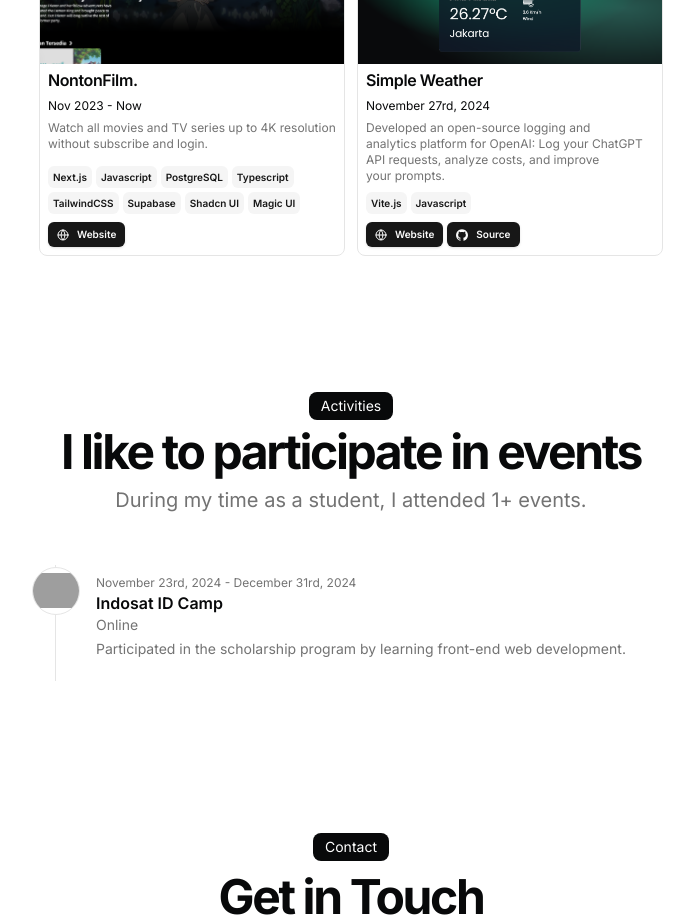
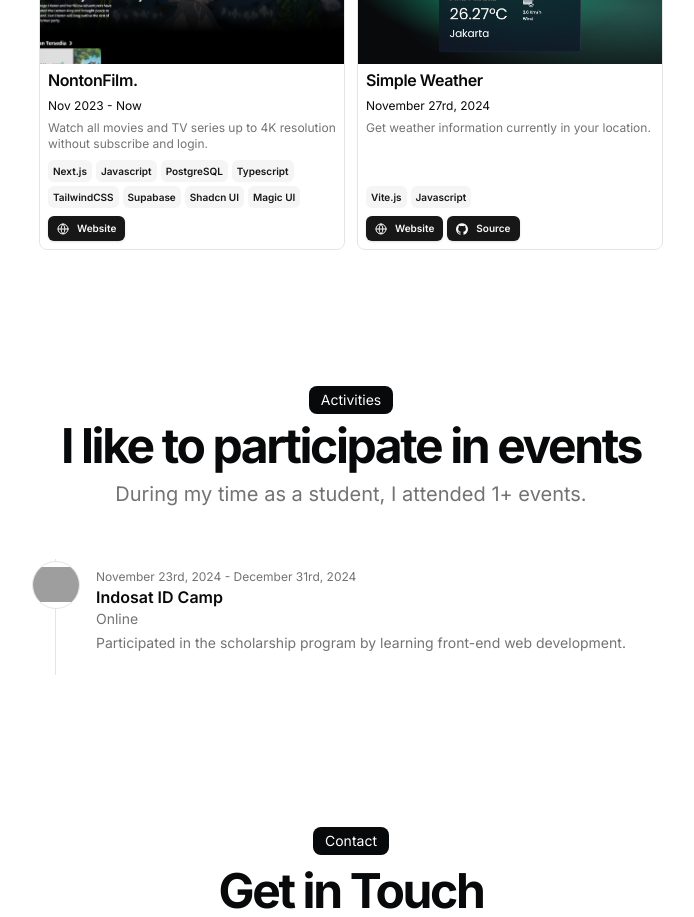
Before and after one commit to emonnaja/emonnaja, a Next.js app: page / in a window 1280 px wide. Shown: the part 1160-2077 px from the top of the page, without its empty margins (289-983 px from the left). Built offline with nearby package versions, Linux system fonts and the light colour scheme; grey boxes are pictures that could not be loaded.

Commit message:
Update resume.tsx

```diff
--- a/src/data/resume.tsx
+++ b/src/data/resume.tsx
@@ -123,7 +123,7 @@
       dates: "November 27rd, 2024",
       active: true,
       description:
-        "Developed an open-source logging and analytics platform for OpenAI: Log your ChatGPT API requests, analyze costs, and improve your prompts.",
+        "Get weather information currently in your location.",
       technologies: ["Vite.js", "Javascript"],
       links: [
         {
```
